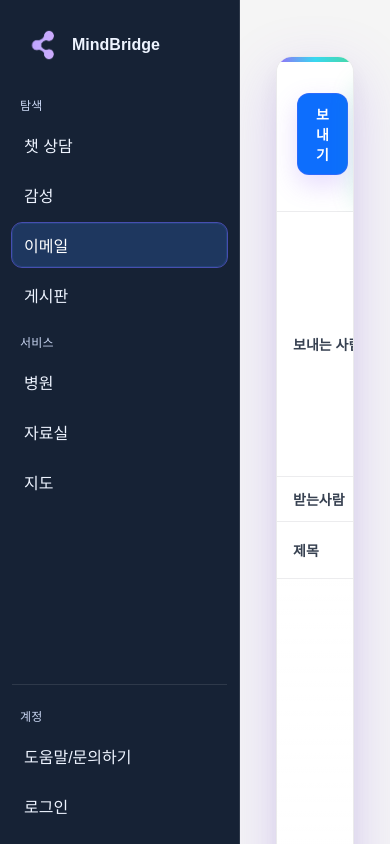
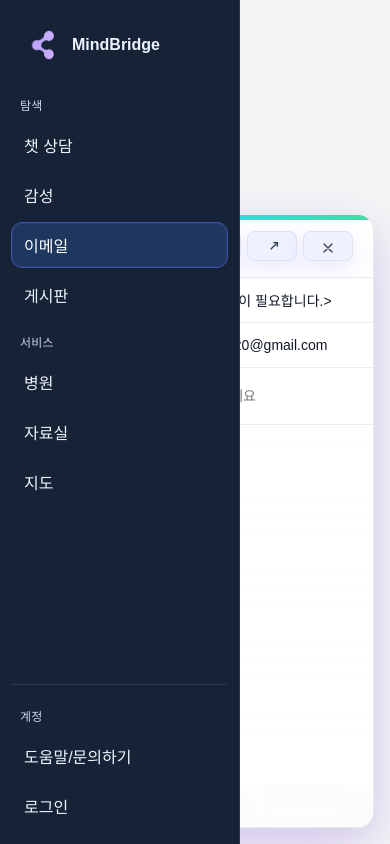
Before and after one commit to nn98/Mind_bridge, a React (Create React App) app: page /img in a window 390 px wide. Built offline with nearby package versions, Linux system fonts and the light colour scheme; no server answers.

Commit message:
Design:챗 상담 로고 색상 재 변경, 이메일 레이아웃 변경 중

```diff
--- a/src/components/email/EmailComposer.js
+++ b/src/components/email/EmailComposer.js
@@ -1,33 +1,42 @@
 // src/components/email/EmailComposer.jsx
-import { useEffect, useRef, useState } from 'react';
-import '../../css/Picture.css';
+import { useEffect, useRef, useState } from "react";
+import "../../css/Picture.css"; // ← 여기에 아래 CSS를 넣어도 됩니다.
 
-import ToastMessage from './ToastMessage';
-import ImageModal from './ImageModal';
+import ToastMessage from "./ToastMessage";
+import ImageModal from "./ImageModal";
 
-import useContentEditable from './hooks/useContentEditable';
-import getBearerFromAuthSection from './utils/auth/getBearerFromAuthSection';
+import useContentEditable from "./hooks/useContentEditable";
+import getBearerFromAuthSection from "./utils/auth/getBearerFromAuthSection";
 
-import { fetchMyProfile } from './services/userService';
-import { sendEmailForm } from './services/emailService';
-import { generateImageFromPrompt } from './services/imageGenService';
+import { fetchMyProfile } from "./services/userService";
+import { sendEmailForm } from "./services/emailService";
+import { generateImageFromPrompt } from "./services/imageGenService";
 
 function EmailComposer({ customUser, isCustomLoggedIn }) {
   const form = useRef();
 
-    const [subject, setSubject] = useState('');
-    const [message, setMessage] = useState('');
+  // 메일 작성 상태
+  const [subject, setSubject] = useState("");
+  const [message, setMessage] = useState("");
   const [isSending, setIsSending] = useState(false);
 
+  // 이미지 생성 모달
   const [isModalOpen, setIsModalOpen] = useState(false);
-    const [imagePrompt, setImagePrompt] = useState('');
+  const [imagePrompt, setImagePrompt] = useState("");
   const [isGenerating, setIsGenerating] = useState(false);
 
-    const [toastMessage, setToastMessage] = useState('');
+  // 토스트
+  const [toastMessage, setToastMessage] = useState("");
   const [showToast, setShowToast] = useState(false);
 
-    const [userInfo, setUserInfo] = useState({ name: '', email: '' });
+  // 사용자
+  const [userInfo, setUserInfo] = useState({ name: "", email: "" });
   const [isLoading, setIsLoading] = useState(true);
+
+  // Gmail 창 동작 상태
+  const [isCollapsed, setIsCollapsed] = useState(false); // 최소화(헤더만)
+  const [isExpanded, setIsExpanded] = useState(false); // 팝아웃/확대 + 배경 딤
+  const [isHidden, setIsHidden] = useState(false); // 아래로 숨김(닫기)
 
   // contentEditable 훅
   const { bind } = useContentEditable(message, setMessage);
@@ -36,8 +45,8 @@ function EmailComposer({ customUser, isCustomLoggedIn }) {
   useEffect(() => {
     if (isCustomLoggedIn && customUser) {
       setUserInfo({
-                name: customUser.nickname || customUser.fullName || '사용자',
-                email: customUser.email || '이메일 정보 없음',
+        name: customUser.nickname || customUser.fullName || "사용자",
+        email: customUser.email || "이메일 정보 없음",
       });
       setIsLoading(false);
       return;
@@ -45,7 +54,7 @@ function EmailComposer({ customUser, isCustomLoggedIn }) {
 
     if (isCustomLoggedIn && !customUser) {
       setIsLoading(true);
-            setUserInfo({ name: '사용자', email: '정보 로딩 중...' });
+      setUserInfo({ name: "사용자", email: "정보 로딩 중..." });
       return;
     }
 
@@ -57,7 +66,7 @@ function EmailComposer({ customUser, isCustomLoggedIn }) {
         const bearer = getBearerFromAuthSection();
         if (!bearer) {
           if (!mounted) return;
-                    setUserInfo({ name: '사용자', email: '로그인이 필요합니다.' });
+          setUserInfo({ name: "사용자", email: "로그인이 필요합니다." });
           setIsLoading(false);
           return;
         }
@@ -66,7 +75,7 @@ function EmailComposer({ customUser, isCustomLoggedIn }) {
         setUserInfo(profile);
       } catch (e) {
         if (!mounted) return;
-                setUserInfo({ name: '사용자', email: '로그인이 필요합니다.' });
+        setUserInfo({ name: "사용자", email: "로그인이 필요합니다." });
       } finally {
         if (mounted) setIsLoading(false);
       }
@@ -84,19 +93,24 @@ function EmailComposer({ customUser, isCustomLoggedIn }) {
 
   const onSubmit = async (e) => {
     e.preventDefault();
-        const plainText = document.getElementById('message-editor')?.textContent?.trim();
+    const plainText = document
+      .getElementById("message-editor")
+      ?.textContent?.trim();
     if (!subject.trim() || !plainText) {
-            displayToast('제목과 내용을 모두 입력해주세요.');
+      displayToast("제목과 내용을 모두 입력해주세요.");
       return;
     }
     try {
       setIsSending(true);
       await sendEmailForm(form.current);
-            displayToast('메일이 성공적으로 전송되었습니다!');
-            setSubject('');
-            setMessage('');
+      displayToast("메일이 성공적으로 전송되었습니다!");
+      setSubject("");
+      setMessage("");
     } catch (error) {
-            displayToast('메일 전송에 실패했습니다: ' + (error?.text || error?.message || 'Unknown error'));
+      displayToast(
+        "메일 전송에 실패했습니다: " +
+          (error?.text || error?.message || "Unknown error")
+      );
     } finally {
       setIsSending(false);
     }
@@ -104,17 +118,20 @@ function EmailComposer({ customUser, isCustomLoggedIn }) {
 
   const handleGenerateImage = async () => {
     if (!imagePrompt.trim()) {
-            displayToast('생성할 이미지에 대한 설명을 입력해주세요.');
+      displayToast("생성할 이미지에 대한 설명을 입력해주세요.");
       return;
     }
     try {
       setIsGenerating(true);
       const imageUrl = await generateImageFromPrompt(imagePrompt);
-            const imageHtml = `<br><br><img src="${imageUrl}" alt="${imagePrompt.replace(/"/g, '&quot;')}" style="max-width: 400px; height: auto; display: block; margin: 16px auto; border-radius: 8px;" />`;
+      const imageHtml = `<br><br><img src="${imageUrl}" alt="${imagePrompt.replace(
+        /"/g,
+        "&quot;"
+      )}" style="max-width: 400px; height: auto; display: block; margin: 16px auto; border-radius: 8px;" />`;
       setMessage((prev) => prev + imageHtml);
-            displayToast('이미지가 생성되어 본문에 추가되었습니다!');
+      displayToast("이미지가 생성되어 본문에 추가되었습니다!");
       setIsModalOpen(false);
-            setImagePrompt('');
+      setImagePrompt("");
     } catch (err) {
       displayToast(`이미지 생성 실패: ${err.message}`);
     } finally {
@@ -122,24 +139,120 @@ function EmailComposer({ customUser, isCustomLoggedIn }) {
     }
   };
 
+  // Gmail 윈도우 버튼 핸들러
+  const onMinimize = () => setIsCollapsed((v) => !v); // 언더바
+  const onExpand = () => {
+    // ↗ 팝아웃
+    setIsHidden(false);
+    setIsCollapsed(false);
+    setIsExpanded((v) => !v);
+  };
+  const onClose = () => setIsHidden(true); // X 닫기(아래로)
+
+  // 팝아웃시 바디 스크롤 잠금/해제
+  useEffect(() => {
+    if (isExpanded) {
+      const prev = document.body.style.overflow;
+      document.body.style.overflow = "hidden";
+      return () => {
+        document.body.style.overflow = prev;
+      };
+    }
+  }, [isExpanded]);
+
   return (
     <>
       <ToastMessage message={toastMessage} show={showToast} />
 
-            <form ref={form} onSubmit={onSubmit} className="composer-container">
+      {/* ▽ 팝아웃 배경(딤). 클릭하면 원복 */}
+      {isExpanded && (
+        <div
+          className="composer-backdrop show"
+          onClick={() => setIsExpanded(false)}
+          aria-hidden="true"
+        />
+      )}
+
+      {/* 상태 클래스 토글 */}
+      <form
+        ref={form}
+        onSubmit={onSubmit}
+        className={`composer-container ${isCollapsed ? "is-collapsed" : ""} ${
+          isHidden ? "is-hidden" : ""
+        } ${isExpanded ? "is-expanded" : ""}`}
+      >
+        {/* 헤더: 창 컨트롤 버튼들 */}
         <div className="composer-header">
-                    <button type="submit" className="composer-button send-button" disabled={isSending}>
-                        {isSending ? '전송 중...' : '보내기'}
+          <div className="win-group">
+            {/* 최소화 */}
+            <button
+              type="button"
+              className="win-btn"
+              onClick={onMinimize}
+              title="최소화"
+            >
+              <svg
+                viewBox="0 0 24 24"
+                fill="none"
+                strokeWidth="2"
+                stroke="currentColor"
+              >
+                <path d="M5 19h14" />
+              </svg>
             </button>
-                    <button type="button" onClick={() => setIsModalOpen(true)} className="composer-button generate-button">
-                        이미지 생성
+            {/* 팝아웃/원복 */}
+            <button
+              type="button"
+              className="win-btn"
+              onClick={onExpand}
+              title={isExpanded ? "원래 크기" : "팝아웃"}
+            >
+              {isExpanded ? (
+                <svg
+                  viewBox="0 0 24 24"
+                  fill="none"
+                  strokeWidth="2"
+                  stroke="currentColor"
+                >
+                  <path d="M10 14L4 20M4 14v6h6" />
+                  <path d="M14 10l6-6M14 4h6v6" />
+                </svg>
+              ) : (
+                <svg
+                  viewBox="0 0 24 24"
+                  fill="none"
+                  strokeWidth="2"
+                  stroke="currentColor"
+                >
+                  <path d="M14 4h6v6" />
+                  <path d="M10 14l10-10" />
+                </svg>
+              )}
+            </button>
+            {/* 닫기 */}
+            <button
+              type="button"
+              className="win-btn"
+              onClick={onClose}
+              title="닫기"
+            >
+              <svg
+                viewBox="0 0 24 24"
+                fill="none"
+                strokeWidth="2"
+                stroke="currentColor"
+              >
+                <path d="M6 6l12 12M18 6L6 18" strokeLinecap="round" />
+              </svg>
             </button>
           </div>
+        </div>
 
+        {/* 정보 필드 */}
         <div className="field-row">
           <label className="field-label">보내는 사람</label>
           <span className="field-value">
-                        {isLoading ? '로딩 중...' : `${userInfo.name} <${userInfo.email}>`}
+            {isLoading ? "로딩 중..." : `${userInfo.name} <${userInfo.email}>`}
           </span>
         </div>
 
@@ -149,11 +262,13 @@ function EmailComposer({ customUser, isCustomLoggedIn }) {
         </div>
 
         <div className="field-row">
-                    <label htmlFor="title" className="field-label">제목</label>
+          <label htmlFor="title" className="field-label">
+            제목
+          </label>
           <input
             type="text"
             id="title"
-                        name="title" // EmailJS 템플릿에서 사용하는 변수명 유지
+            name="title"
             placeholder="제목을 입력하세요"
             className="field-input"
             value={subject}
@@ -162,14 +277,51 @@ function EmailComposer({ customUser, isCustomLoggedIn }) {
           />
         </div>
 
-                <div>
-                    <div id="message-editor" className="composer-textarea" style={{ overflowY: 'auto' }} {...bind} />
-                    {/* EmailJS 템플릿 변수명은 기존처럼 name/email/message 사용 */}
+        {/* 본문 에디터 */}
+        <div
+          id="message-editor"
+          className="composer-textarea"
+          style={{ overflowY: "auto" }}
+          {...bind}
+        />
+
+        {/* 하단 버튼 바(오른쪽 정렬) */}
+        <div className="composer-bottom">
+          <button
+            type="submit"
+            className="composer-button send-button"
+            disabled={isSending}
+          >
+            {isSending ? "전송 중..." : "보내기"}
+          </button>
+          <button
+            type="button"
+            onClick={() => setIsModalOpen(true)}
+            className="composer-button generate-button"
+          >
+            이미지 생성
+          </button>
+        </div>
+
+        {/* EmailJS 템플릿 변수 */}
         <input type="hidden" name="name" value={userInfo.name} />
         <input type="hidden" name="email" value={userInfo.email} />
-                    <textarea name="message" value={message} readOnly style={{ display: 'none' }} />
-                </div>
+        <textarea
+          name="message"
+          value={message}
+          readOnly
+          style={{ display: "none" }}
+        />
       </form>
+
+      {/* 숨김 상태에서 다시 띄우는 FAB */}
+      <button
+        type="button"
+        className={`composer-fab ${isHidden ? "show" : ""}`}
+        onClick={() => setIsHidden(false)}
+      >
+        메일 작성
+      </button>
 
       <ImageModal
         isOpen={isModalOpen}
--- a/src/css/Picture.css
+++ b/src/css/Picture.css
@@ -2,8 +2,6 @@
 
 /* =======================
    ✅ 항상 라이트 모드 강제
-   - OS/브라우저 다크모드 무시
-   - 폼/스크롤바까지 라이트로
 ======================= */
 :root,
 html,
@@ -31,20 +29,18 @@ body {
     --brand-3: #34d399;
     /* 그린 */
 
-    /* 보조 버튼 컬러 */
+    /* 보조 버튼 */
     --accent-1: #10b981;
-    /* 초록 */
     --accent-2: #34d399;
 
     --glow: 0 20px 60px rgba(139, 92, 246, .22);
 
     --radius: 18px;
     --radius-sm: 12px;
-
     --speed: .18s;
 }
 
-/* 전역 폰트/가독성 */
+/* 전역 폰트/배경 */
 html,
 body {
     -webkit-font-smoothing: antialiased;
@@ -57,20 +53,36 @@ body {
 }
 
 /* =========================
-   Composer — 글래스 카드
-   ========================= */
+   Composer — 글래스 카드 (우하단 고정 + 슬라이드)
+========================= */
 .composer-container {
-    position: relative;
-    max-width: 896px;
-    margin: 40px auto;
+    position: fixed;
+    right: 150px;
+    /* 필요시 조절 */
+    bottom: 0;
+    /* 필요시 32px 등으로 */
+    margin: 0 !important;
+
+    max-width: 420px;
+    width: min(420px, calc(100vw - 64px));
+    max-height: calc(100vh - 64px);
+
     background: rgba(255, 255, 255, .72);
-    /* 글래스 톤 */
     border: 1px solid var(--border);
     border-radius: var(--radius);
-    padding: 0;
     box-shadow: var(--glow), 0 10px 28px rgba(0, 0, 0, .06);
     overflow: hidden;
     isolation: isolate;
+
+    /* 애니메이션 */
+    transform: translateY(0);
+    transition:
+        transform .25s cubic-bezier(.2, .7, .2, 1),
+        width .2s ease,
+        height .2s ease,
+        box-shadow .2s ease;
+    will-change: transform, width, height;
+    z-index: 1000;
 }
 
 /* 상단 그라데이션 라인 */
@@ -82,26 +94,73 @@ body {
     background: linear-gradient(90deg, var(--brand-1), var(--brand-2), var(--brand-3));
     opacity: .9;
     z-index: 2;
-    /* 콘텐츠 위, ::after 아래 */
     border-radius: var(--radius) var(--radius) 0 0;
 }
 
-/* 뒤쪽 은은한 블러/하이라이트 */
+/* 뒤쪽 은은한 블러 */
 .composer-container::after {
     content: "";
     position: absolute;
     inset: 0;
     pointer-events: none;
+    z-index: 0;
     -webkit-backdrop-filter: blur(14px);
     backdrop-filter: blur(14px);
     background: radial-gradient(50% 40% at 50% 0%, rgba(255, 255, 255, .16), transparent 60%);
-    z-index: 0;
 }
 
-/* 내부는 블러 위 레이어 */
+/* 내부는 블러 위 */
 .composer-container>* {
     position: relative;
     z-index: 1;
+}
+
+/* ▼ 상태: 아래로 숨김 */
+.composer-container.is-hidden {
+    transform: translateY(calc(100% + 32px));
+    pointer-events: none;
+}
+
+/* ▼ 상태: 헤더만 보이게 접기 */
+.composer-container.is-collapsed {
+    height: 56px;
+    overflow: hidden;
+}
+
+/* ▼ 상태: 팝아웃(확대) */
+.composer-container.is-expanded {
+    /* 우하단 고정값 무시하고 화면 중앙으로 */
+    left: 50%;
+    top: 50%;
+    right: auto;
+    bottom: auto;
+
+    /* 크기 크게 */
+    width: min(920px, calc(100vw - 64px));
+    height: min(80vh, calc(100vh - 64px));
+    max-height: none;
+
+    /* 가운데 정렬 */
+    transform: translate(-50%, -50%);
+
+    /* 더 강한 그림자 */
+    box-shadow: 0 24px 80px rgba(124, 58, 237, .18), 0 10px 24px rgba(0, 0, 0, .08);
+    border-radius: 20px;
+}
+
+/* 팝아웃용 배경 딤 */
+.composer-backdrop {
+    position: fixed;
+    inset: 0;
+    background: rgba(0, 0, 0, .45);
+    opacity: 0;
+    transition: opacity .2s ease;
+    z-index: 999;
+    /* 창(1000) 바로 아래 */
+}
+
+.composer-backdrop.show {
+    opacity: 1;
 }
 
 /* 상단 버튼 바 */
@@ -112,6 +171,66 @@ body {
     padding: 16px 20px;
     background: var(--surface);
     border-bottom: 1px solid var(--border);
+    min-height: 56px;
+    /* 접힘 높이 */
+}
+
+/* Gmail 스타일 윈도 버튼 그룹 */
+.composer-header .win-group {
+    margin-left: auto;
+    display: flex;
+    gap: 6px;
+}
+
+.win-btn {
+    height: 30px;
+    min-width: 30px;
+    border-radius: 8px;
+    background: #eef2ff;
+    border: 1px solid rgba(0, 0, 0, .06);
+    display: grid;
+    place-items: center;
+    cursor: pointer;
+    transition: background .15s ease, transform .06s ease, box-shadow .15s ease;
+}
+
+.win-btn:hover {
+    background: #e5eaff;
+    box-shadow: 0 1px 2px rgba(0, 0, 0, .04);
+}
+
+.win-btn:active {
+    transform: translateY(1px);
+}
+
+.win-btn svg {
+    width: 16px;
+    height: 16px;
+    stroke: #374151;
+}
+
+/* 다시 올리는 FAB(숨김 상태) */
+.composer-fab {
+    position: fixed;
+    right: 32px;
+    bottom: 32px;
+    height: 48px;
+    padding: 0 16px;
+    border-radius: 999px;
+    color: #fff;
+    background: linear-gradient(135deg, #8b5cf6 55%, #22d3ee);
+    box-shadow: 0 10px 24px rgba(99, 102, 241, .25);
+    font-weight: 800;
+    opacity: 0;
+    pointer-events: none;
+    transform: translateY(20px);
+    transition: opacity .2s ease, transform .2s ease;
+}
+
+.composer-fab.show {
+    opacity: 1;
+    pointer-events: auto;
+    transform: translateY(0);
 }
 
 /* 버튼 */
@@ -134,20 +253,21 @@ body {
     cursor: not-allowed;
 }
 
-/* 보내기: 보라→민트 그라데이션 */
+/* 보내기(파랑) */
 .send-button {
     background: #0d6efd;
-    box-shadow: 0 10px 26px rgba(139, 92, 246, .22);
-    border-color: rgba(139, 92, 246, .25);
+    box-shadow: 0 10px 26px rgba(13, 110, 253, .22);
+    border-color: rgba(13, 110, 253, .25);
+
 }
 
 .send-button:hover:not(:disabled) {
     transform: translateY(-1px);
     filter: brightness(1.02);
-    box-shadow: 0 14px 34px rgba(34, 211, 238, .28);
+    box-shadow: 0 14px 34px rgba(13, 110, 253, .32);
 }
 
-/* 이미지 생성: 초록 그라데이션 */
+/* 이미지 생성(초록) */
 .generate-button {
     background: #198754;
     box-shadow: 0 10px 26px rgba(16, 185, 129, .22);
@@ -164,7 +284,6 @@ body {
 .field-row {
     display: grid;
     grid-template-columns: 120px 1fr;
-    /* 라벨/값 비율 */
     align-items: center;
     gap: 12px;
     padding: 12px 20px;
@@ -225,7 +344,7 @@ body {
 
 /* =========================
    Toast
-   ========================= */
+========================= */
 .toast-message {
     position: fixed;
     left: 50%;
@@ -254,7 +373,7 @@ body {
 
 /* =========================
    Modal (접미사 3)
-   ========================= */
+========================= */
 .modal-overlay3 {
     position: fixed;
     inset: 0;
@@ -350,7 +469,7 @@ body {
 
 /* =========================
    접근성 & 반응형
-   ========================= */
+========================= */
 .composer-button:focus-visible,
 .modal-close-button3:focus-visible,
 .modal-textarea3:focus-visible {
@@ -358,9 +477,17 @@ body {
     outline: none;
 }
 
-@media (max-width: 768px) {
+@media (max-width:768px) {
     .composer-container {
-        margin: 24px 12px;
+        right: 16px;
+        bottom: 16px;
+        width: calc(100vw - 32px);
+        max-height: calc(100vh - 32px);
+    }
+
+    .composer-fab {
+        right: 16px;
+        bottom: 16px;
     }
 
     .composer-header {
@@ -382,7 +509,7 @@ body {
     }
 }
 
-/* ========== 모션 선호도 ========== */
+/* 모션 민감 사용자 배려 */
 @media (prefers-reduced-motion: reduce) {
     * {
         animation: none !important;
@@ -390,4 +517,29 @@ body {
     }
 }
 
-/* ✅ 다크모드 반응 제거됐으므로, (prefers-color-scheme: light/dark) 관련 블록 없음 */
+/* 팝아웃(확대) 상태 - 가로폭 제한 해제 + 에디터도 키우기 */
+.composer-container.is-expanded {
+    left: 50%;
+    top: 50%;
+    right: auto;
+    bottom: auto;
+
+    /* ✅ 가로폭 제한 해제 */
+    max-width: none;
+    /* ← 이 줄이 핵심 */
+    width: min(920px, calc(100vw - 64px));
+
+    /* 세로도 키우기 */
+    max-height: none;
+    height: min(80vh, calc(100vh - 64px));
+
+    transform: translate(-50%, -50%);
+    box-shadow: 0 24px 80px rgba(124, 58, 237, .18), 0 10px 24px rgba(0, 0, 0, .08);
+    border-radius: 20px;
+}
+
+/* 팝아웃 시 본문 에디터 높이도 확대 (오프셋은 필요에 따라 조절) */
+.composer-container.is-expanded .composer-textarea {
+    height: calc(80vh - 220px);
+    /* 헤더+필드 3줄 합친 높이만큼 빼기 */
+}
--- a/src/css/board.css
+++ b/src/css/board.css
@@ -79,11 +79,6 @@ button {
   font-weight: 600;
   font-size: 14px;
   transition: background-color 0.2s ease;
-  color: white;
-}
-
-button:hover {
-  background-color: #805dd1;
   color: white;
 }
 
--- a/src/css/dashboard.css
+++ b/src/css/dashboard.css
@@ -454,7 +454,7 @@ body {
     font-size: 56px;
     margin: 20px 0 8px 0;
     text-align: center;
-    background: linear-gradient(90deg, #8b5cf6 45%, #22d3ee, #34d399);
+    background: linear-gradient(90deg, #8b5cf6 40%, #fbcfe8 78%, #ffe4e6 100%);
     background-clip: text;
     -webkit-background-clip: text;
     color: transparent;
```
Lines whose indentation alone changed are shown as unchanged.
